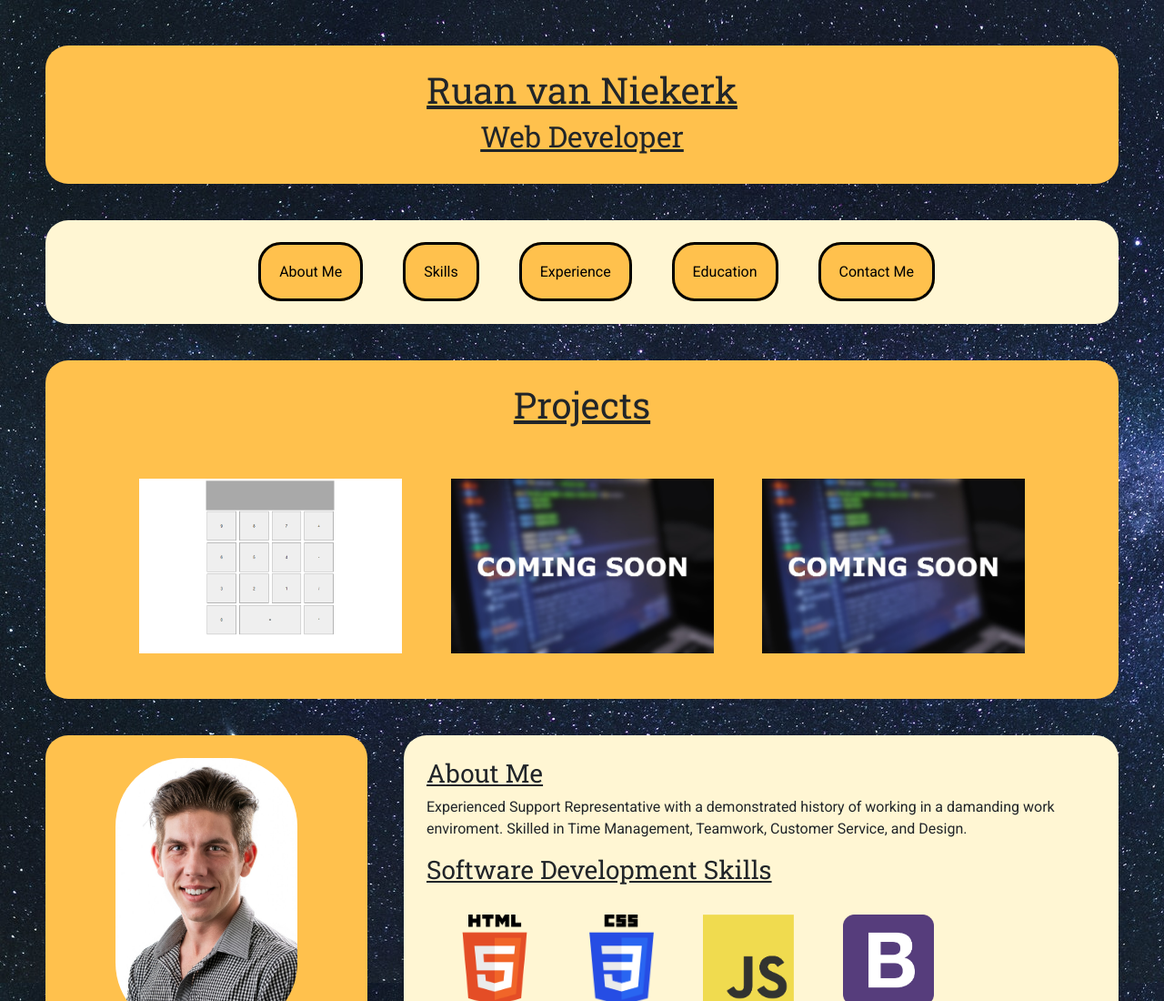
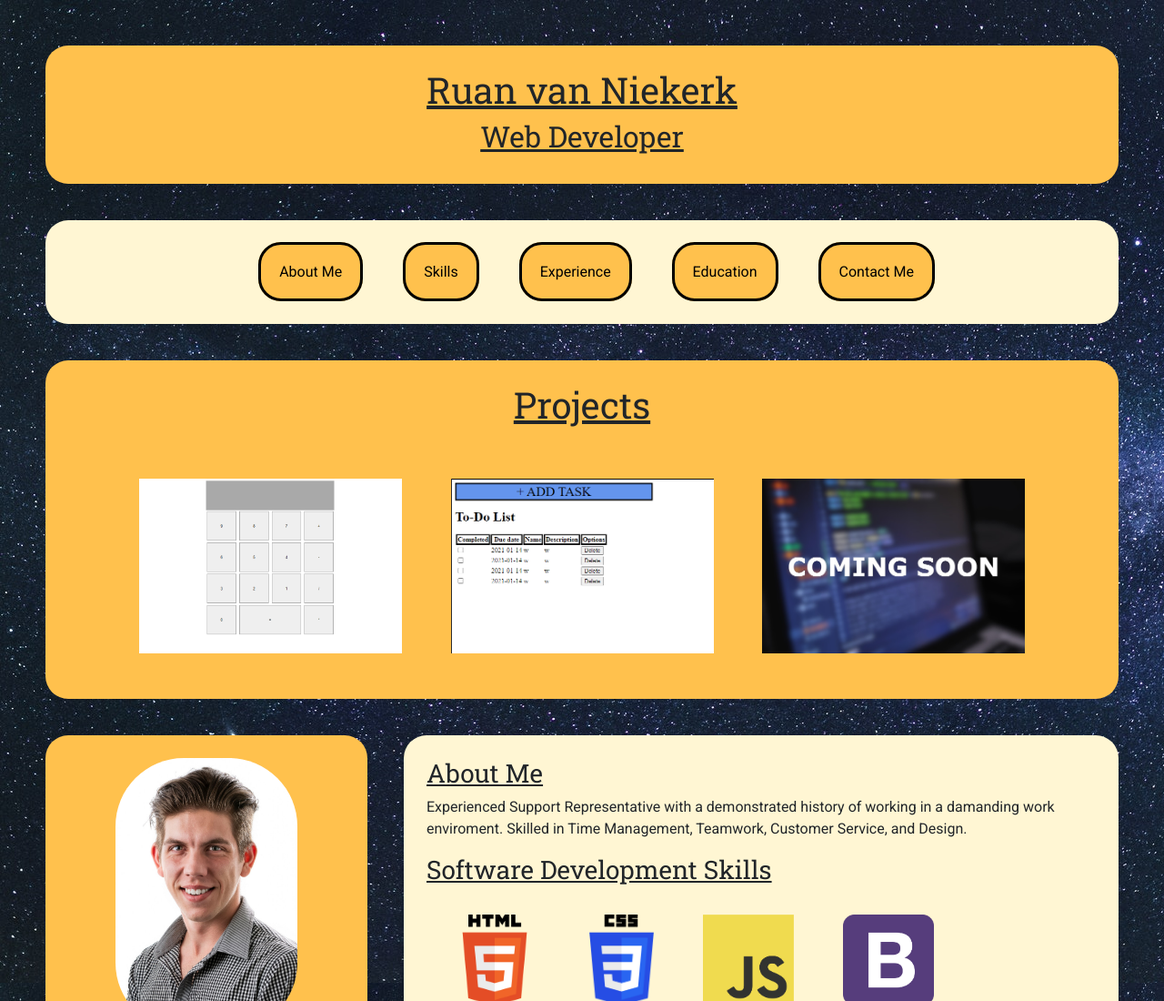
Before and after one commit to RuanVanNiekerk/digital-resume, a plain HTML site: page index.html in a window 1280 px wide. Shown: the top 1100 px of the page at 91% size. Drawn offline with nearby package versions, Linux system fonts and the light colour scheme.

Commit message:
updated content

```diff
--- a/index.html
+++ b/index.html
@@ -77,7 +77,7 @@
 				<div class="imgDesc">Javascript Calculator</div>
 			</div>
 			<div class="projectImg">
-				<img src="images/Coming Soon.jpg" alt="project 2" />
+				<a href="https://ruanvanniekerk.github.io/javascript_todo_app/"><img src="images/todoList.png" alt="project 2" /></a>
 				<p class="imgDesc">Javascript To-Do App</p>
 			</div>
 			<div class="projectImg">
```
Also changed, not shown: images/todoList.png (added).
